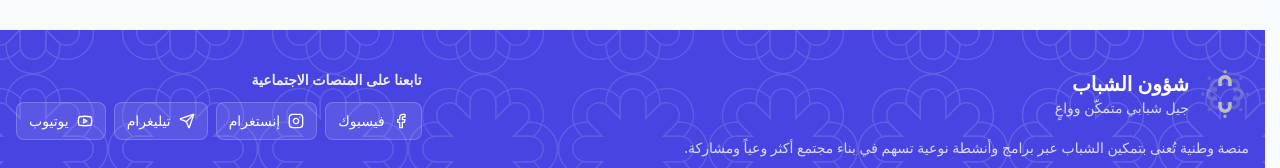
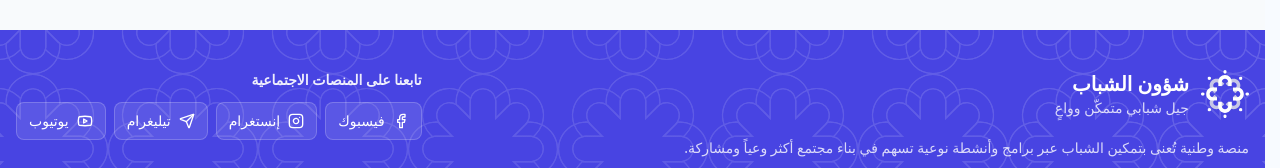
Before and after one commit to ibtikar-syria/youth-affairs, a React (Vite) app in the folder frontend/: page / in a window 1280 px wide. Shown: the part 2664-2832 px from the top of the page. Built offline with nearby package versions, Linux system fonts and the light colour scheme; no server answers.

Commit message:
Replace logo in SiteFooter component with new white logo and add ya_logo_white.svg file

```diff
--- a/frontend/src/components/SiteFooter.tsx
+++ b/frontend/src/components/SiteFooter.tsx
@@ -51,7 +51,7 @@ export const SiteFooter = ({
       <div className="grid gap-8 grid-cols-1 lg:grid-cols-2 lg:gap-10">
         <div>
           <div className="mb-4 flex items-center gap-3">
-            <img src="/ya_logo_gray.svg" alt="شعار شؤون الشباب" className="h-12 w-12" />
+            <img src="/ya_logo_white.svg" alt="شعار شؤون الشباب" className="h-12 w-12" />
             <div>
               <h3 className="text-xl font-bold">{organizationName}</h3>
               <p className="text-sm text-white/80">{slogan}</p>
```
Also changed, not shown: frontend/public/ya_logo_white.svg (added).
